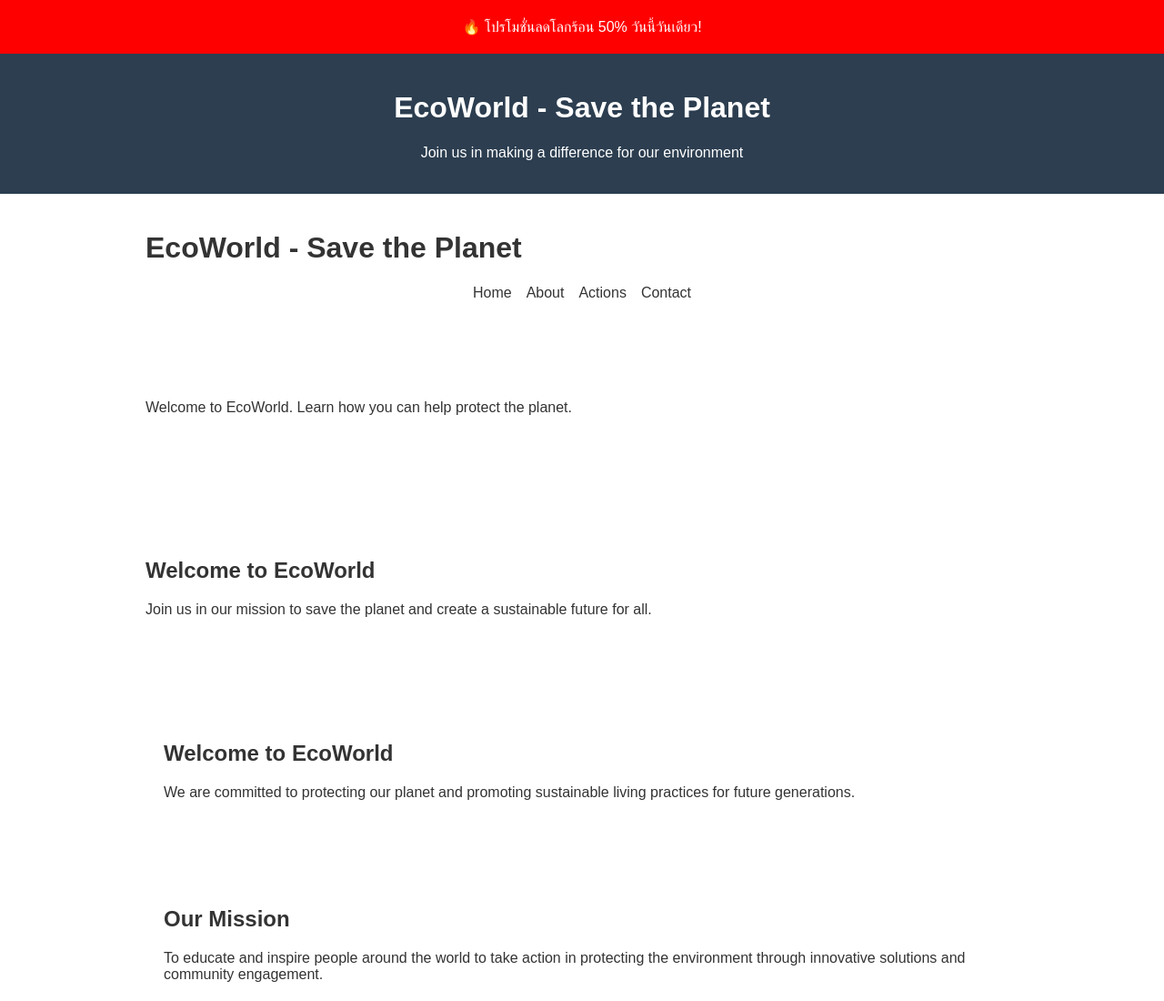
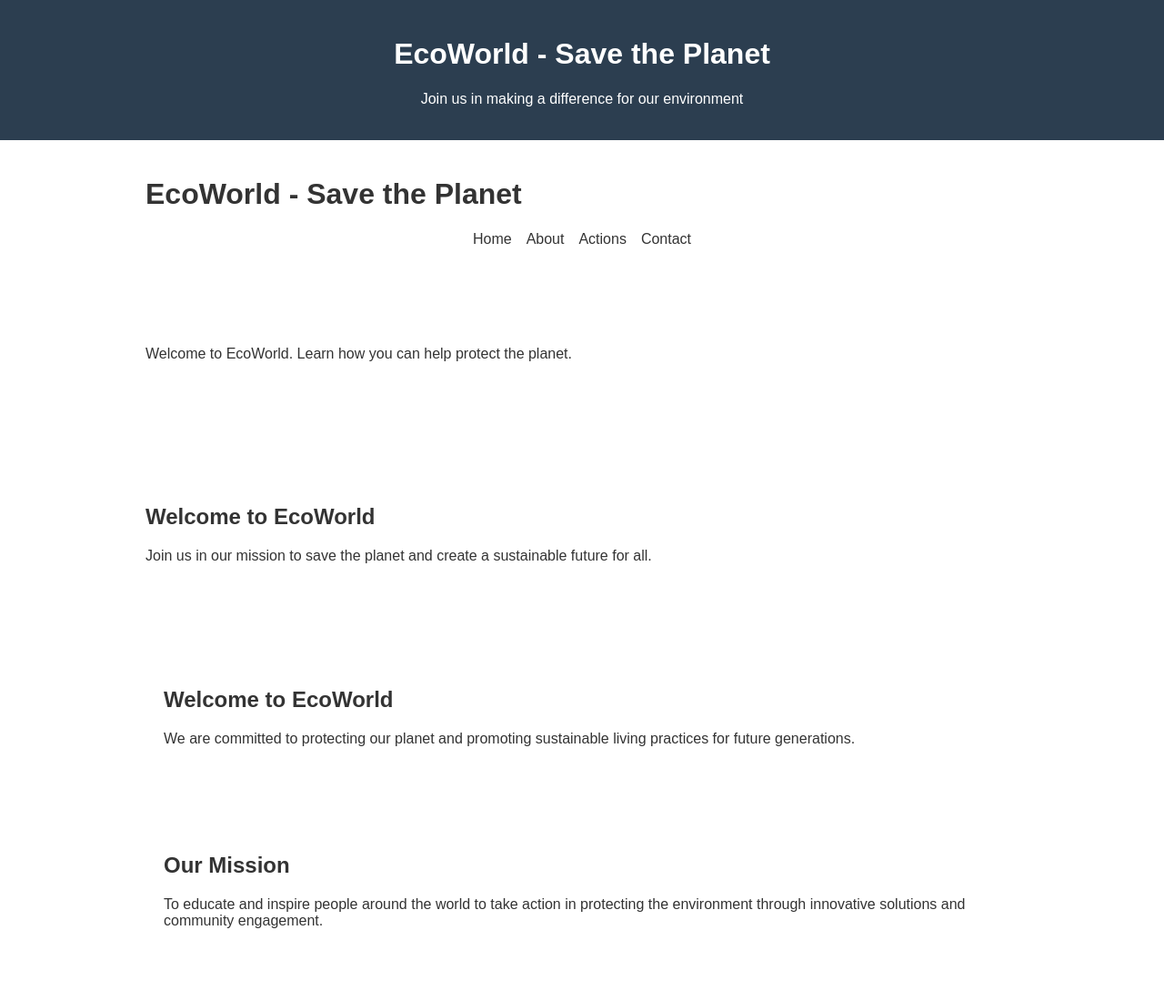
Before and after one commit to dassf1596/lab-ecoworld, a plain HTML site: page index.html in a window 1280 px wide. Shown: the top 1100 px of the page at 91% size. Drawn offline with Linux system fonts and the light colour scheme.

Commit message:
Revert "add red promotion banner"
This reverts commit 0cbdf35a50f8d4d20f5a0d0162d80cdb73e32c17.

```diff
--- a/index.html
+++ b/index.html
@@ -30,9 +30,7 @@
 </xml><![endif]-->
 </head>
 <body>
- <div style="background-color: red; color: white; padding: 20px; text-align: center;">
-      🔥 โปรโมชั่นลดโลกร้อน 50% วันนี้วันเดียว!
-  </div>
+
 <header>
     <h1>EcoWorld - Save the Planet</h1>
     <p>Join us in making a difference for our environment</p>
```
